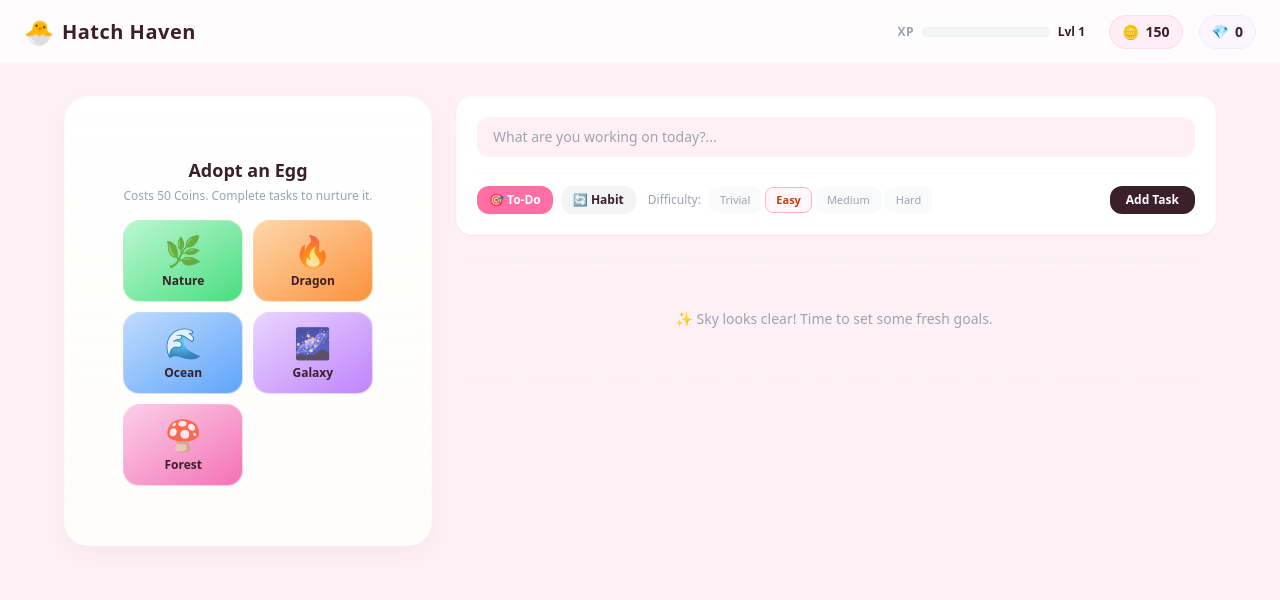
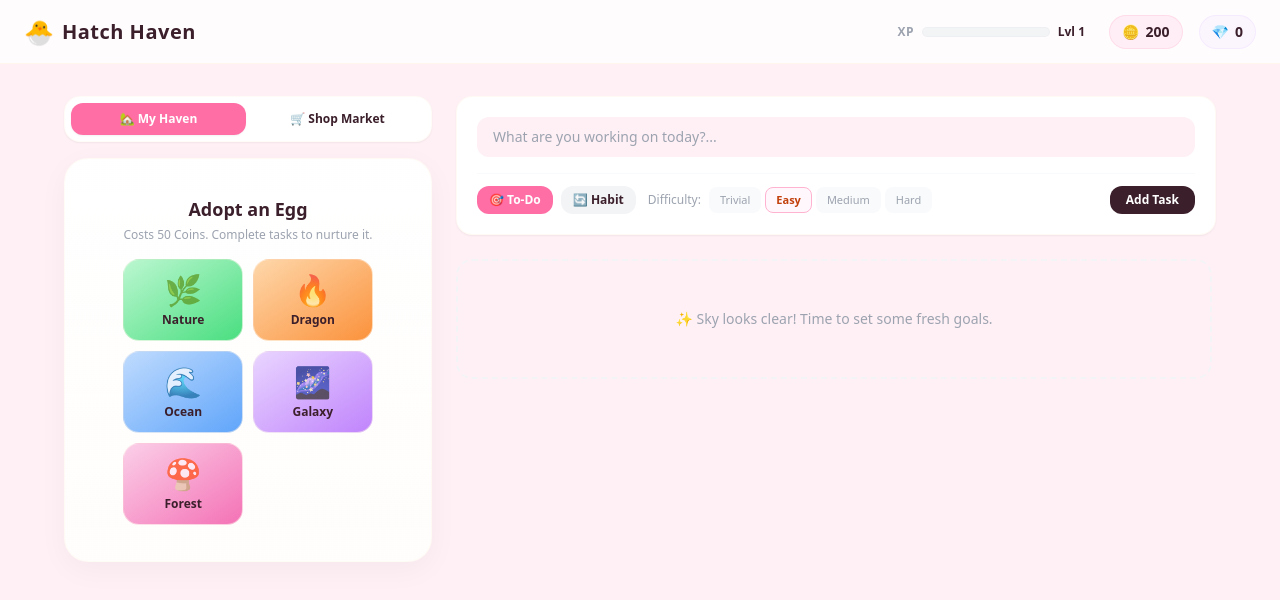
Before and after one commit to Nhyira-dev/Hatch-Haven, a React (Vite) app: page / in a window 1280 px wide. Shown: the top 600 px of the page. Built offline with nearby package versions, Linux system fonts and the light colour scheme.

Commit message:
feat(m5): add shop catalog, inventory state, and tabbed home shop navigation

```diff
--- /dev/null
+++ b/Src/Components/Shop/ShopCatalog.tsx
@@ -0,0 +1,105 @@
+import React from 'react';
+import { useGame } from '../../contexts/GameContext';
+import { ShopItem } from '../../types';
+
+export const SHOP_ITEMS: ShopItem[] = [
+  {
+    id: 'f1',
+    name: 'Crunchy Apple',
+    emoji: '🍎',
+    cost: 15,
+    description: 'A crisp orchard treat.',
+    category: 'food',
+    statBoost: { hunger: 20, happiness: 5 },
+  },
+  {
+    id: 'f2',
+    name: 'Sweet Carrot',
+    emoji: '🥕',
+    cost: 12,
+    description: 'Freshly harvested soil treat.',
+    category: 'food',
+    statBoost: { hunger: 15, happiness: 5 },
+  },
+  {
+    id: 'r1',
+    name: 'Rainbow Berry',
+    emoji: '🍓',
+    cost: 45,
+    description: 'Bursting with magical energy.',
+    category: 'rare_food',
+    statBoost: { hunger: 40, happiness: 30 },
+  },
+  {
+    id: 'r2',
+    name: 'Moon Cookie',
+    emoji: '🥮',
+    cost: 60,
+    description: 'Baked with cosmic stardust.',
+    category: 'rare_food',
+    statBoost: { hunger: 30, happiness: 50 },
+  },
+];
+
+export const ShopCatalog: React.FC = () => {
+  const { coins, buyShopItem, inventory } = useGame();
+
+  const getItemQuantity = (itemId: string) => {
+    return inventory.find((item) => item.itemId === itemId)?.quantity || 0;
+  };
+
+  return (
+    <div className="w-full p-2">
+      <div className="mb-4 text-center">
+        <h3 className="font-extrabold text-lg text-hh-text">Market Bazaar</h3>
+        <p className="text-xs text-gray-400">Equip your companion with nutritious power snacks.</p>
+      </div>
+
+      <div className="space-y-3 max-h-[340px] overflow-y-auto pr-1">
+        {SHOP_ITEMS.map((item) => {
+          const quantity = getItemQuantity(item.id);
+          const canAfford = coins >= item.cost;
+
+          return (
+            <div
+              key={item.id}
+              className="p-3 bg-white border border-orange-50 rounded-2xl flex items-center justify-between shadow-sm"
+            >
+              <div className="flex items-center gap-3">
+                <span className="text-3xl p-2 bg-hh-bg rounded-xl border border-orange-50/50">
+                  {item.emoji}
+                </span>
+                <div>
+                  <h4 className="text-sm font-bold text-hh-text flex items-center gap-1.5">
+                    {item.name}
+                    {quantity > 0 && (
+                      <span className="text-[10px] px-1.5 py-0.2 bg-hh-lavender/30 text-purple-700 rounded-full font-mono">
+                        Owned: {quantity}
+                      </span>
+                    )}
+                  </h4>
+                  <p className="text-[11px] text-gray-400 max-w-[160px] truncate">{item.description}</p>
+                </div>
+              </div>
+
+              <button
+                disabled={!canAfford}
+                onClick={() => buyShopItem(item)}
+                className={`px-3 py-2 rounded-xl text-xs font-bold transition-all flex items-center gap-1 border ${
+                  canAfford
+                    ? 'bg-hh-accent/20 border-hh-accent text-orange-800 active:scale-95'
+                    : 'bg-gray-50 border-transparent text-gray-300 cursor-not-allowed'
+                }`}
+              >
+                <span>🪙</span>
+                <span>{item.cost}</span>
+              </button>
+            </div>
+          );
+        })}
+      </div>
+    </div>
+  );
+};
+
+export default ShopCatalog;
--- a/Src/Pages/Home/Hompage.tsx
+++ b/Src/Pages/Home/Hompage.tsx
@@ -1,19 +1,50 @@
-import React from 'react';
+import React, { useState } from 'react';
 import { useGame } from '../../contexts/GameContext';
 import { TaskForm } from '../../Components/Task/TaskForm';
 import { TaskCard } from '../../Components/Task/TaskCard';
 import { EggSelector } from '../../Components/Egg/EggSelector';
 import { EggIncubator } from '../../Components/Egg/EggIncubator';
 import { PetDisplay } from '../../Components/Pet/PetDisplay';
+import { ShopCatalog } from '../../Components/Shop/ShopCatalog';
 
 export const HomePage: React.FC = () => {
   const { tasks, activeEgg, activePet } = useGame();
+  const [activeTab, setActiveTab] = useState<'haven' | 'shop'>('haven');
 
   return (
     <div className="grid grid-cols-1 lg:grid-cols-3 gap-6 max-w-6xl mx-auto">
       {/* Egg focal container unchanged */}
-      <div className="lg:col-span-1 cozy-card p-6 flex flex-col items-center justify-center min-h-[350px] lg:min-h-[450px] bg-gradient-to-b from-white to-orange-50/20">
-        {activePet ? <PetDisplay /> : activeEgg ? <EggIncubator /> : <EggSelector />}
+      <div className="lg:col-span-1 flex flex-col gap-4">
+        <div className="bg-white p-1.5 rounded-2xl border border-orange-50/50 shadow-sm flex gap-1">
+          <button
+            onClick={() => setActiveTab('haven')}
+            className={`flex-1 py-2 rounded-xl text-xs font-bold transition-all ${
+              activeTab === 'haven' ? 'bg-hh-primary text-white shadow-sm' : 'text-hh-text hover:bg-gray-50'
+            }`}
+          >
+            🏡 My Haven
+          </button>
+          <button
+            onClick={() => setActiveTab('shop')}
+            className={`flex-1 py-2 rounded-xl text-xs font-bold transition-all ${
+              activeTab === 'shop' ? 'bg-hh-primary text-white shadow-sm' : 'text-hh-text hover:bg-gray-50'
+            }`}
+          >
+            🛒 Shop Market
+          </button>
+        </div>
+
+        <div className="cozy-card p-5 flex flex-col items-center justify-center min-h-[380px] lg:min-h-[400px] bg-gradient-to-b from-white to-orange-50/20 w-full">
+          {activeTab === 'shop' ? (
+            <ShopCatalog />
+          ) : activePet ? (
+            <PetDisplay />
+          ) : activeEgg ? (
+            <EggIncubator />
+          ) : (
+            <EggSelector />
+          )}
+        </div>
       </div>
 
       {/* Live Task Workspace */}
--- a/Src/contexts/GameContext.tsx
+++ b/Src/contexts/GameContext.tsx
@@ -1,5 +1,5 @@
 import React, { createContext, useContext, useState, ReactNode } from 'react';
-import { Task, Difficulty, Egg, EggType, Pet, GrowthStage } from '../types';
+import { Task, Difficulty, Egg, EggType, Pet, ShopItem, InventoryItem, GrowthStage } from '../types';
 
 interface GameContextType {
   coins: number;
@@ -8,6 +8,7 @@ interface GameContextType {
   tasks: Task[];
   activeEgg: Egg | null;
   activePet: Pet | null;
+  inventory: InventoryItem[];
   addTask: (title: string, type: 'habit' | 'todo', difficulty: Difficulty) => void;
   completeTodo: (id: string) => void;
   trackHabit: (id: string) => void;
@@ -15,6 +16,7 @@ interface GameContextType {
   purchaseEgg: (type: EggType, emoji: string) => void;
   hatchPet: (name: string) => void;
   interactWithPet: (action: 'feed' | 'play') => void;
+  buyShopItem: (item: ShopItem) => void;
 }
 
 const GameContext = createContext<GameContextType | undefined>(undefined);
@@ -35,11 +37,12 @@ const PET_TEMPLATES: Record<EggType, { emoji: string; type: string }> = {
 };
 
 export const GameProvider: React.FC<{ children: ReactNode }> = ({ children }) => {
-  const [coins, setCoins] = useState<number>(150);
+  const [coins, setCoins] = useState<number>(200);
   const [gems, setGems] = useState<number>(0);
   const [xp, setXp] = useState<number>(0);
   const [activeEgg, setActiveEgg] = useState<Egg | null>(null);
   const [activePet, setActivePet] = useState<Pet | null>(null);
+  const [inventory, setInventory] = useState<InventoryItem[]>([]);
   const [tasks, setTasks] = useState<Task[]>([]);
 
   const addTask = (title: string, type: 'habit' | 'todo', difficulty: Difficulty) => {
@@ -111,6 +114,20 @@ export const GameProvider: React.FC<{ children: ReactNode }> = ({ children }) =>
     });
   };
 
+  const buyShopItem = (item: ShopItem) => {
+    if (coins < item.cost) return;
+    setCoins((prev) => prev - item.cost);
+    setInventory((prev) => {
+      const existing = prev.find((entry) => entry.itemId === item.id);
+      if (existing) {
+        return prev.map((entry) =>
+          entry.itemId === item.id ? { ...entry, quantity: entry.quantity + 1 } : entry
+        );
+      }
+      return [...prev, { itemId: item.id, quantity: 1 }];
+    });
+  };
+
   const hatchPet = (name: string) => {
     if (!activeEgg || !activeEgg.isHatched) return;
     const template = PET_TEMPLATES[activeEgg.type];
@@ -162,7 +179,7 @@ export const GameProvider: React.FC<{ children: ReactNode }> = ({ children }) =>
   };
 
   return (
-    <GameContext.Provider value={{ coins, gems, xp, tasks, activeEgg, activePet, addTask, completeTodo, trackHabit, deleteTask, purchaseEgg, hatchPet, interactWithPet }}>
+    <GameContext.Provider value={{ coins, gems, xp, tasks, activeEgg, activePet, inventory, addTask, completeTodo, trackHabit, deleteTask, purchaseEgg, hatchPet, interactWithPet, buyShopItem }}>
       {children}
     </GameContext.Provider>
   );
--- a/Src/types/index.ts
+++ b/Src/types/index.ts
@@ -30,6 +30,21 @@ export interface Pet {
   level: number;
 }
 
+export interface ShopItem {
+  id: string;
+  name: string;
+  emoji: string;
+  cost: number;
+  description: string;
+  category: 'food' | 'rare_food';
+  statBoost: { hunger: number; happiness: number };
+}
+
+export interface InventoryItem {
+  itemId: string;
+  quantity: number;
+}
+
 export type EggType = 'Nature' | 'Dragon' | 'Ocean' | 'Galaxy' | 'Forest';
 
 export interface Egg {
```
